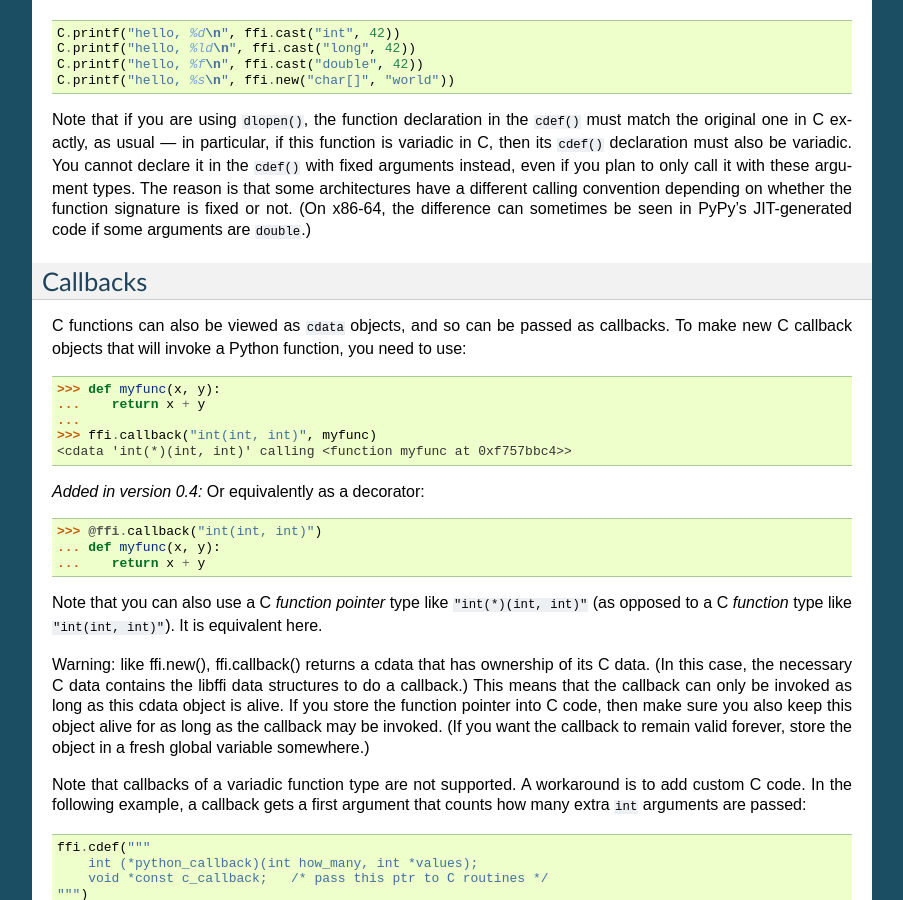
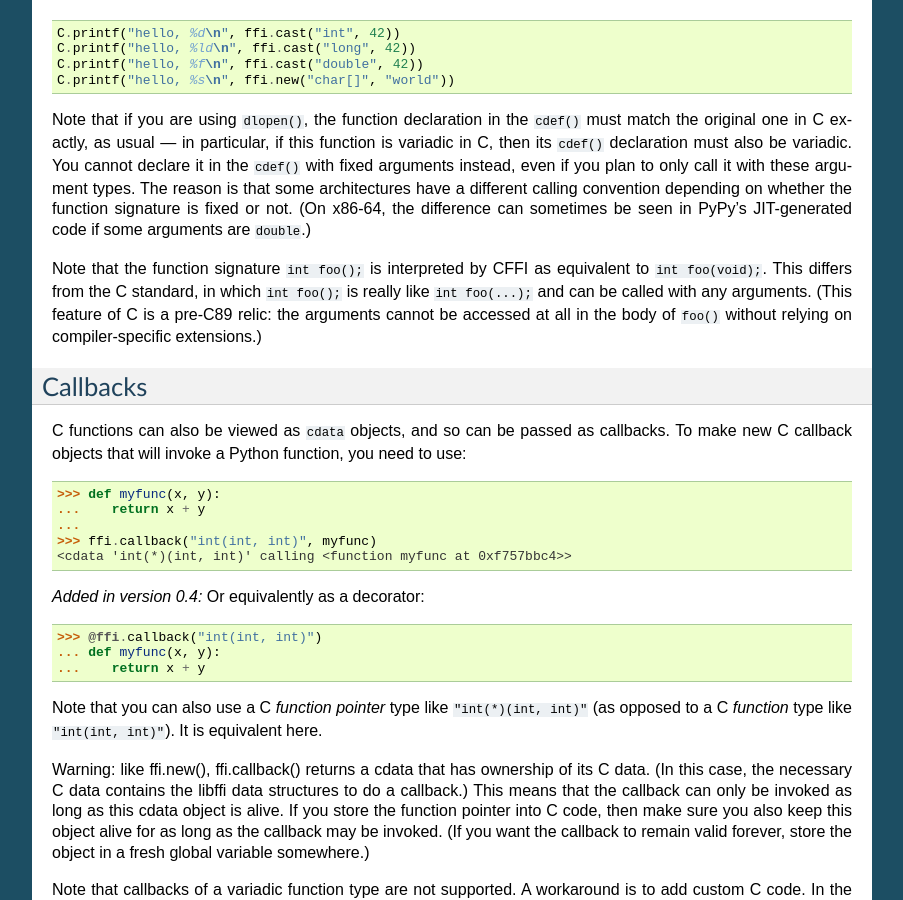
Before and after one commit to tharvik/cffi, a Sphinx documentation site: the page built from doc/source/index.rst, in a window 1280 px wide and 900 px high, scrolled down 14756 px. Shown: the whole window, without its empty margins (198-1101 px from the left). Built offline with Sphinx 7.4.7, drawn with Linux system fonts in a browser that asks for light colours.

Commit message:
Document what we do with "int foo();".

```diff
--- a/doc/source/index.rst
+++ b/doc/source/index.rst
@@ -1087,6 +1087,13 @@ it with these argument types.  The reason is that some architectures
 have a different calling convention depending on whether the function
 signature is fixed or not.  (On x86-64, the difference can sometimes be
 seen in PyPy's JIT-generated code if some arguments are ``double``.)
+
+Note that the function signature ``int foo();`` is interpreted by CFFI
+as equivalent to ``int foo(void);``.  This differs from the C standard,
+in which ``int foo();`` is really like ``int foo(...);`` and can be
+called with any arguments.  (This feature of C is a pre-C89 relic: the
+arguments cannot be accessed at all in the body of ``foo()`` without
+relying on compiler-specific extensions.)
 
 
 Callbacks
```
